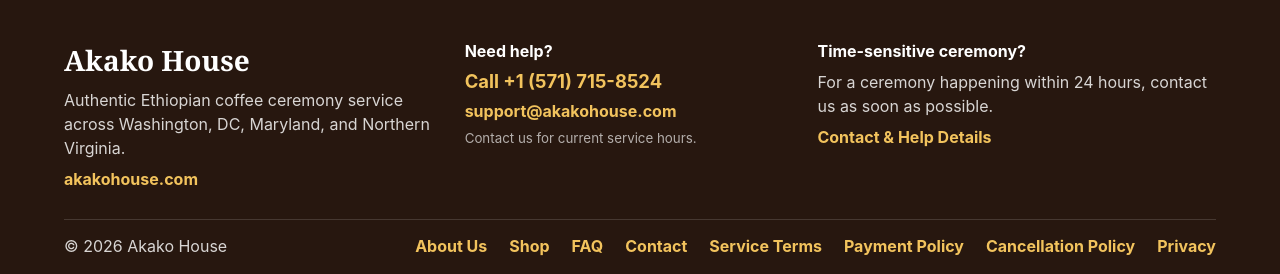
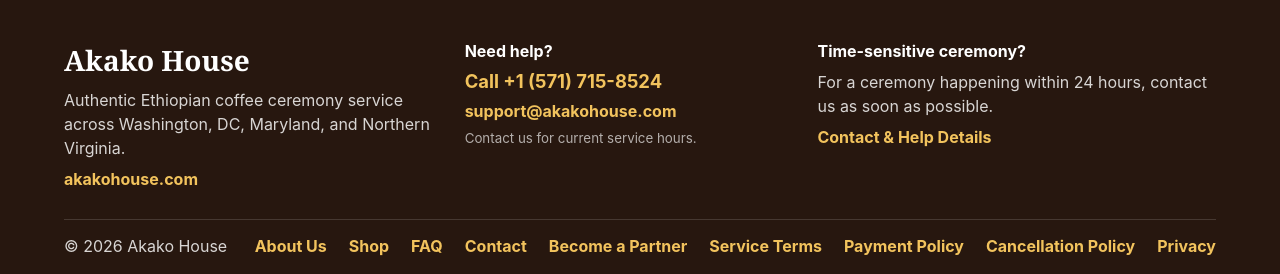
Before and after one commit to Bahaaruukoo/akako, a Django app: page /accounts/login/ in a window 1280 px wide. Shown: the part 801-1075 px from the top of the page. Run offline with Django 5.2, Linux system fonts and the light colour scheme; parts of the project's set-up code (start-up, migrations or seed data) failed here and were passed over.

Commit message:
added become a partner link to the footer

```diff
--- a/templates/bookings/_site_footer.html
+++ b/templates/bookings/_site_footer.html
@@ -4,5 +4,5 @@
     <div class="footer-contact-block"><strong>Need help?</strong>{% if support_phone_display and support_phone_tel %}<a class="footer-call-link" href="tel:{{ support_phone_tel }}">Call {{ support_phone_display }}</a>{% elif support_phone_display %}<span>{{ support_phone_display }}</span>{% endif %}{% if support_email %}<a href="mailto:{{ support_email }}">{{ support_email }}</a>{% endif %}<small>{{ support_hours }}</small></div>
     <div class="footer-help-block"><strong>Time-sensitive ceremony?</strong><p>{{ support_urgent_message }}</p><a href="{% url 'contact' %}">Contact &amp; Help Details</a></div>
   </div>
-  <div class="site-footer-bottom"><span>&copy; {% now "Y" %} Akako House</span><nav class="footer-bottom-links" aria-label="Footer navigation"><a href="{% url 'about' %}">About Us</a><a href="{% url 'shop' %}">Shop</a><a href="{% url 'home' %}#faq">FAQ</a><a href="{% url 'contact' %}">Contact</a><a href="{% url 'policy_detail' 'service' %}">Service Terms</a><a href="{% url 'policy_detail' 'payment' %}">Payment Policy</a><a href="{% url 'policy_detail' 'cancellation' %}">Cancellation Policy</a><a href="{% url 'policy_detail' 'privacy' %}">Privacy</a></nav></div>
+  <div class="site-footer-bottom"><span>&copy; {% now "Y" %} Akako House</span><nav class="footer-bottom-links" aria-label="Footer navigation"><a href="{% url 'about' %}">About Us</a><a href="{% url 'shop' %}">Shop</a><a href="{% url 'home' %}#faq">FAQ</a><a href="{% url 'contact' %}">Contact</a><a href="{% url 'partner_registration' %}">Become a Partner</a><a href="{% url 'policy_detail' 'service' %}">Service Terms</a><a href="{% url 'policy_detail' 'payment' %}">Payment Policy</a><a href="{% url 'policy_detail' 'cancellation' %}">Cancellation Policy</a><a href="{% url 'policy_detail' 'privacy' %}">Privacy</a></nav></div>
 </footer>
```
